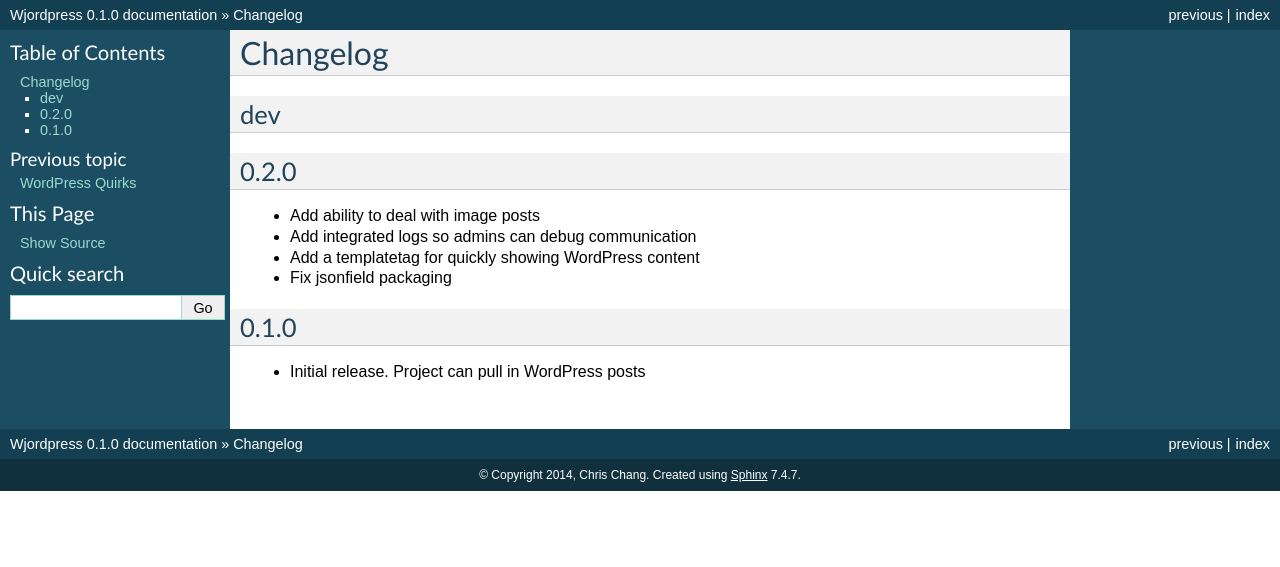
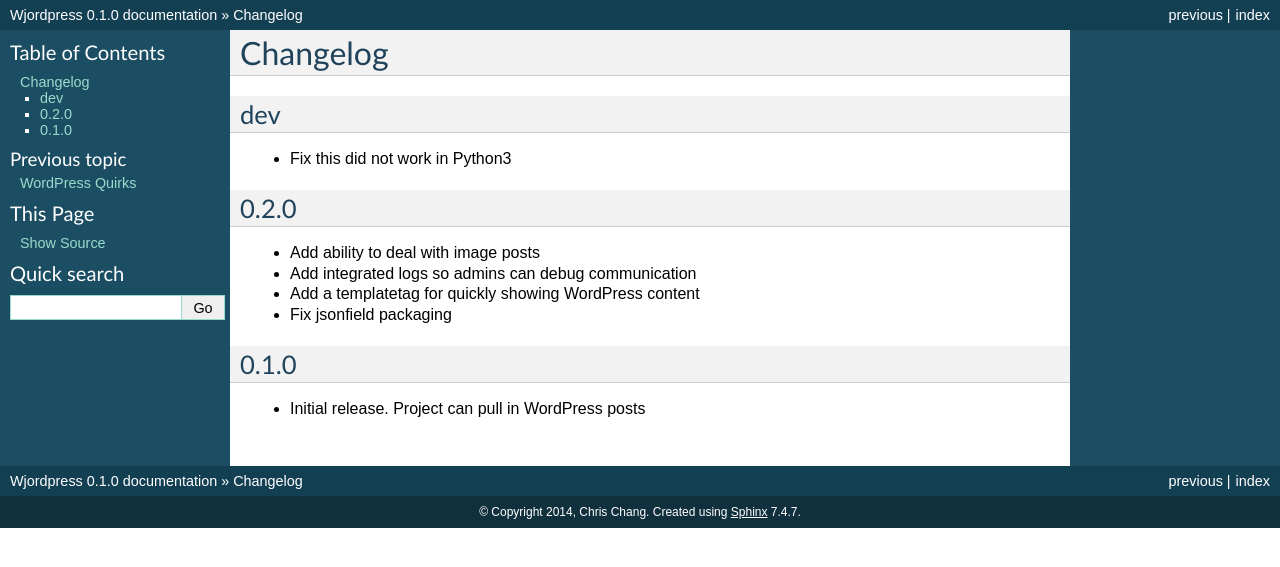
Before and after one commit to texastribune/wjordpress, a Sphinx documentation site: the page built from docs/changelog.rst, in a window 1280 px wide. Shown: the top 567 px of the page. Built offline with Sphinx 7.4.7, drawn with Linux system fonts in a browser that asks for light colours.

Commit message:
doc update for branch

```diff
--- a/docs/changelog.rst
+++ b/docs/changelog.rst
@@ -3,6 +3,7 @@
 
 dev
 ---
+* Fix this did not work in Python3
 
 0.2.0
 -----
```
